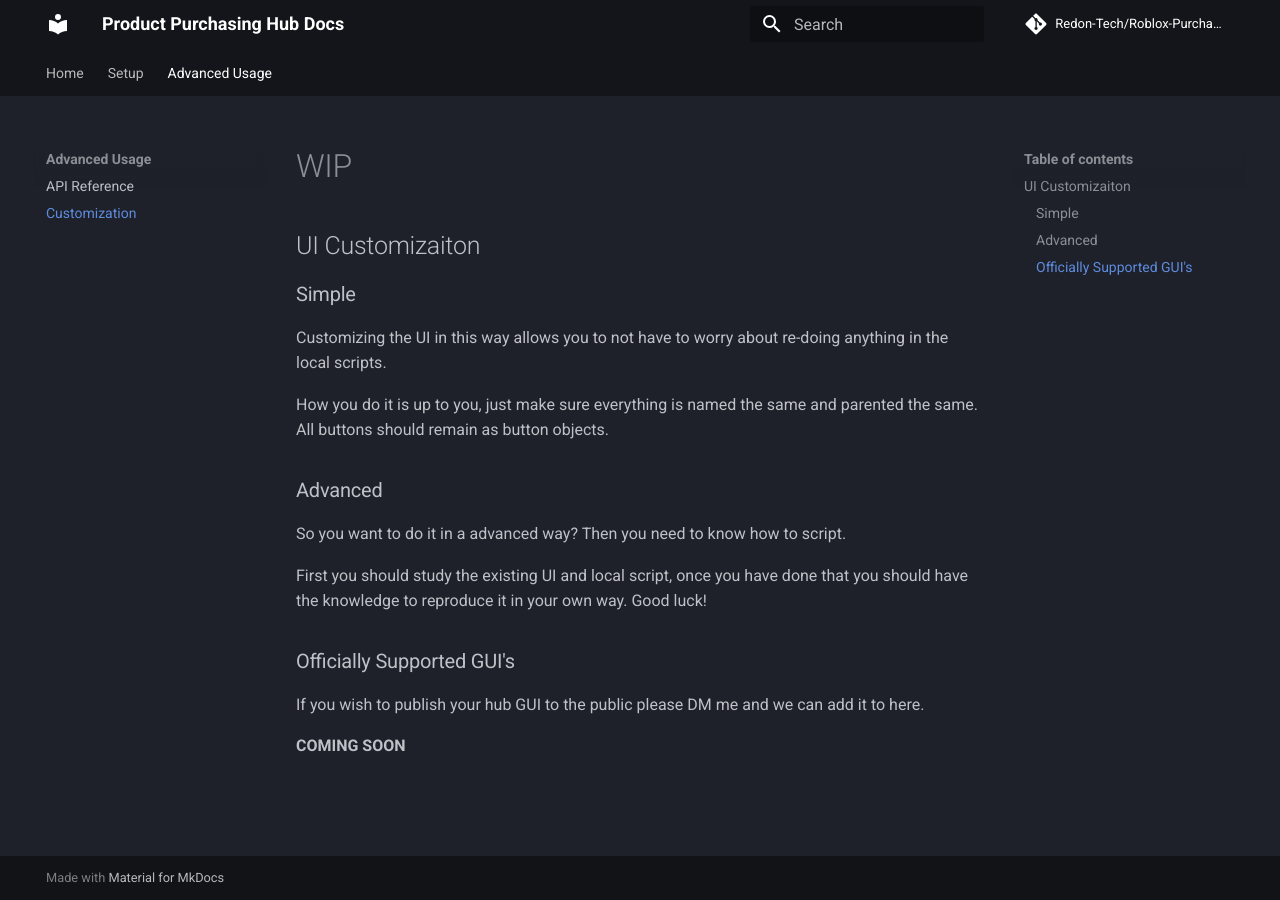
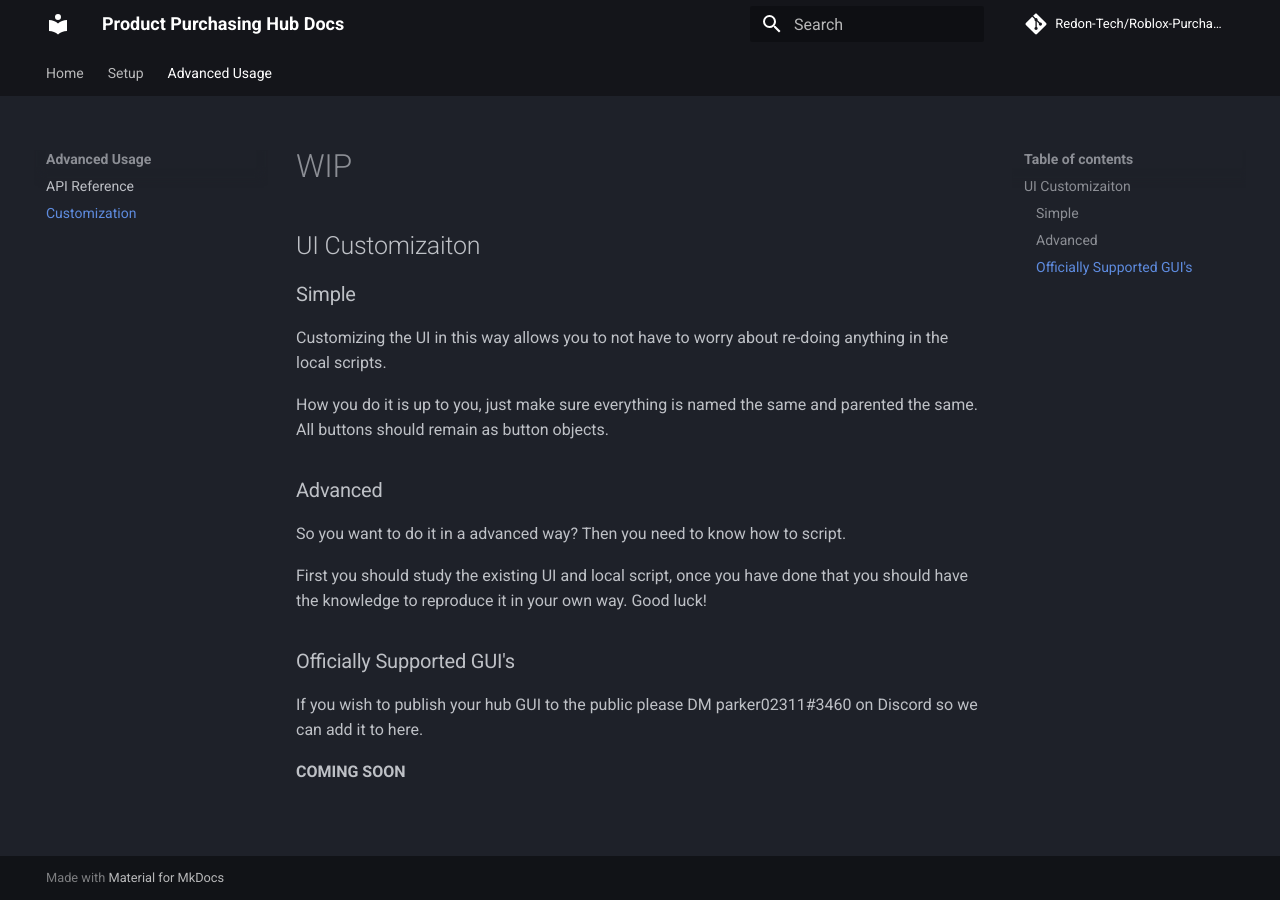
Before and after one commit to Redon-Tech/RPH-Docs, an MkDocs documentation site: the page built from docs/advanced/customization.md, in a window 1280 px wide. Built offline with MkDocs 1.6.1 and Material for MkDocs 9.7.7, drawn with Linux system fonts in a browser that asks for light colours; comment, search, counter and statistics services are not loaded.

Commit message:
clarification

```diff
--- a/docs/advanced/customization.md
+++ b/docs/advanced/customization.md
@@ -13,6 +13,6 @@ So you want to do it in a advanced way? Then you need to know how to script.
 First you should study the existing UI and local script, once you have done that you should have the knowledge to reproduce it in your own way. Good luck!
 
 ### Officially Supported GUI's
-If you wish to publish your hub GUI to the public please DM me and we can add it to here.
+If you wish to publish your hub GUI to the public please DM parker02311#3460 on Discord so we can add it to here.
 
 **COMING SOON**
```
